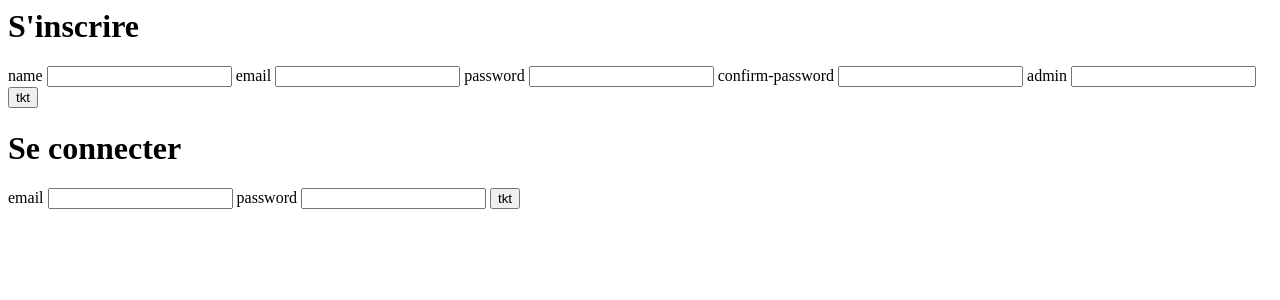
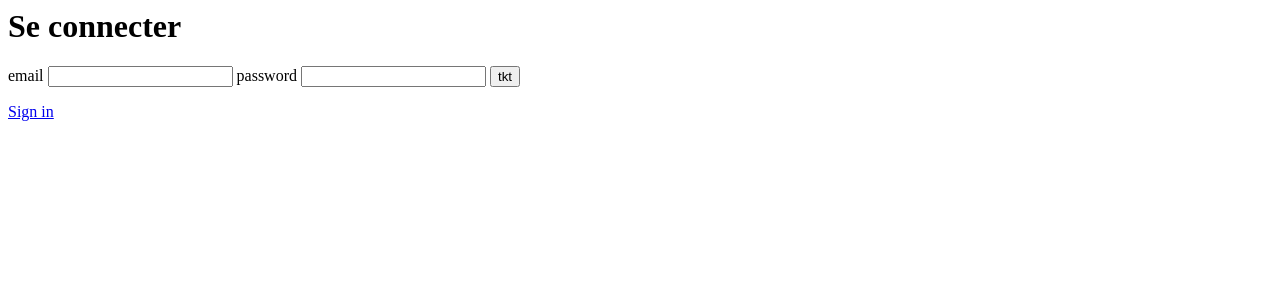
Before and after one commit to clementpnn/blogy, a PHP site: page /signin/views/home.php in a window 1280 px wide. Shown: the top 300 px of the page. Run offline with PHP 8.4, Linux system fonts and the light colour scheme.

Commit message:
chore: update signin

```diff
--- a/app/views/home.php
+++ b/app/views/home.php
@@ -1,32 +1,12 @@
-<h1>S'inscrire</h1>
-
-<form action="" method="post">
-  <label for="name">name</label>
-  <input type="text" name="name" id="name">
-
-  <label for="email">email</label>
-  <input type="email" name="email" id="email">
-
-  <label for="password">password</label>
-  <input type="password" name="password" id="password">
-
-  <label for="confirm-password">confirm-password</label>
-  <input type="password" name="confirm-password" id="password">
-
-  <label for="admin">admin</label>
-  <input type="text" name="admin" id="admin">
-
-  <input type="submit" value="tkt">
-</form>
-
 <h1>Se connecter</h1>
 
 <form action="" method="post">
   <label for="email-login">email</label>
-  <input type="email" name="email-login" id="email">
+  <input type="email" name="email-login" id="email" required>
 
   <label for="password-login">password</label>
-  <input type="password" name="password-login" id="password">
+  <input type="password" name="password-login" id="password" required>
 
   <input type="submit" value="tkt">
 </form>
+<a href="http://localhost:1234/signin">Sign in</a>
```
Also changed, not shown: app/src/Controller/SigninController.php (added, +48 -0 lines).
